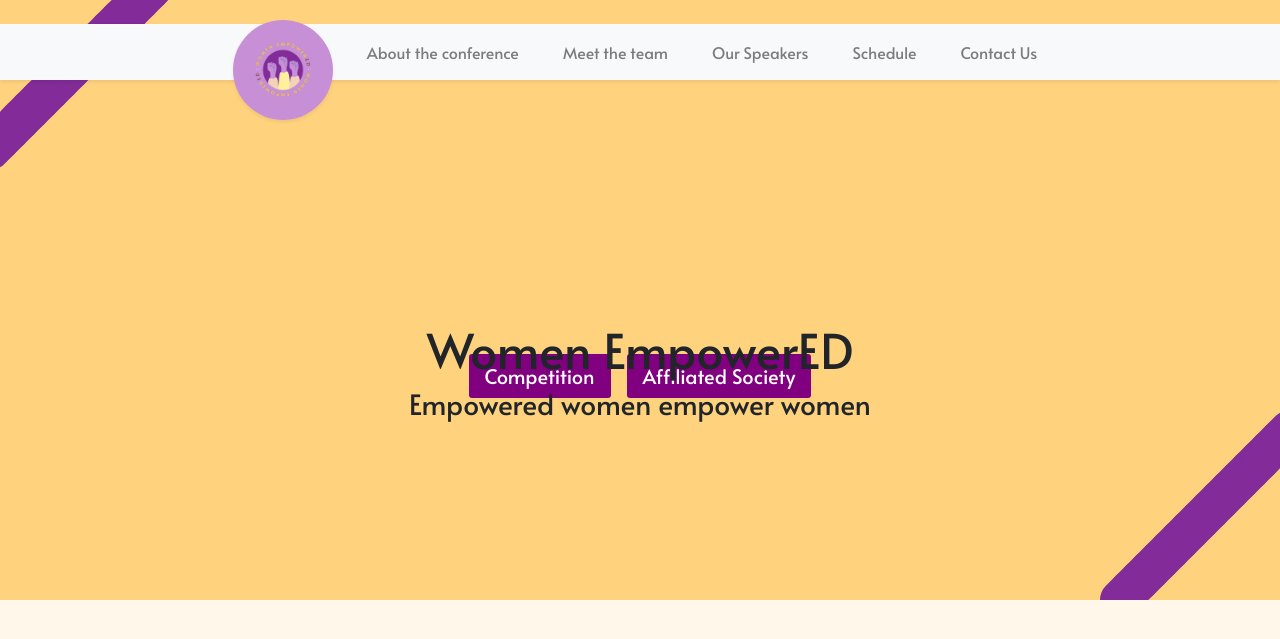
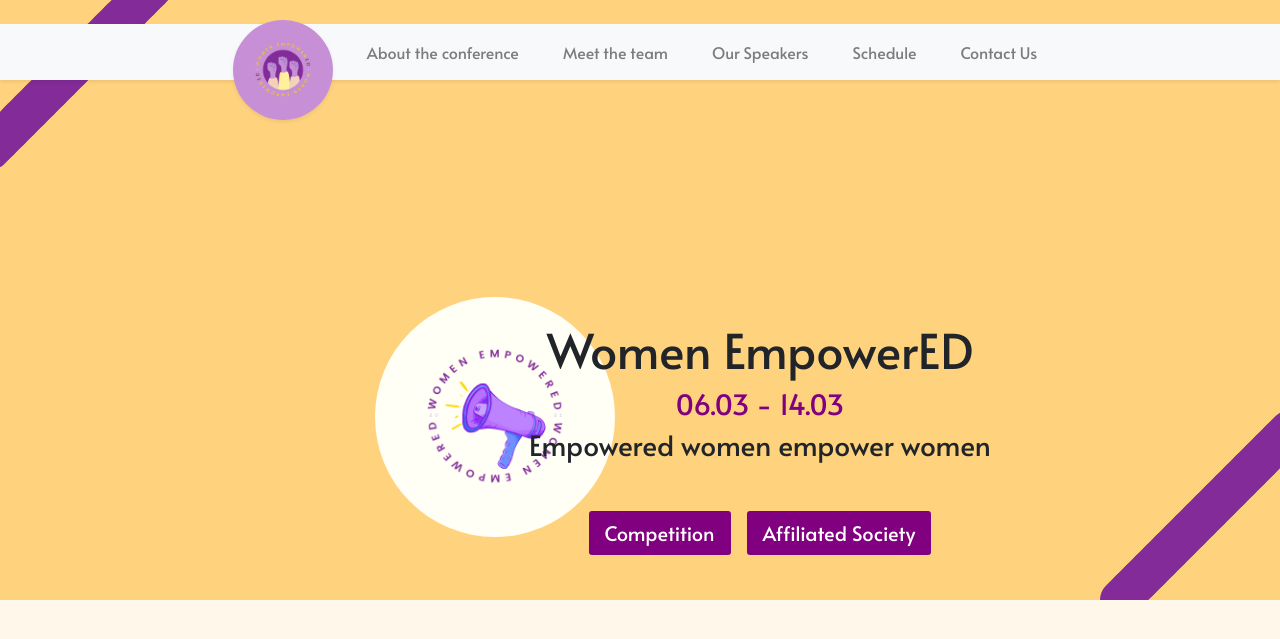
Before and after one commit to edinburgh-hoppers/WEwebsite, a Jekyll site: the page built from _pages/index.html, in a window 1280 px wide and 900 px high. Shown: the top 639 px of the window. Built offline with Jekyll 4.4.1, drawn with Linux system fonts in a browser that asks for light colours.

Commit message:
Added logo and dates

```diff
--- a/_layouts/default.html
+++ b/_layouts/default.html
@@ -22,8 +22,9 @@
     <section class="container-fluid cover" id = "home">
       <div class="text-center pt-5 cover-inner">
         <div class = "text mx-auto" style = "margin-top: -10%;">
-
+		<p style="float: left; clear: left"><img src="../images/megaphone.png" height="240px" width="240px" style = "border-radius: 120px; margin-left: 150%;margin-top:-10%;"></p>
 	        <h1>Women EmpowerED</h1>
+			<h3 style = "color:purple;"> 06.03 - 14.03</h3>
 
 	        <!-- optional subtitle -->
 	        {% if page.subtitle %}
@@ -33,17 +34,19 @@
           {% if page.day %}
 	          <h4>{{ page.day }}</h4>
           {% endif %}
-        </div>
+
 	<div class="row justify-content-center align-items-center ">
+
             <!-- the buttons on the cover -->
           {% assign buttons= site.data.buttons%}
 			{%- for one in buttons -%}
-            <div class=" col-1.5 px-2 " style = "margin-bottom: -34%; padding-left: 2px;">
-              <a class="button clickable btn-lg " target="_blank" href="{{ one.link }}" style = "background-color:purple;border-radius: 3px; color:white;">{{ one.text }}</a>
+            <div class=" col-1.5 px-2 mt-5 clickable" style = "padding-left: 5px; padding-right:5px;">
+              <a class="button btn-lg pl-3 pr-3" target="_blank" href="{{ one.link }}" style = "background-color:purple;border-radius: 3px; color:white; text-decoration:none;">{{ one.text }}</a>
             </div>
             {% endfor %}
 	        </div>
       </div>
+    </div>
     </section>
 
     <section class = "container">
```
